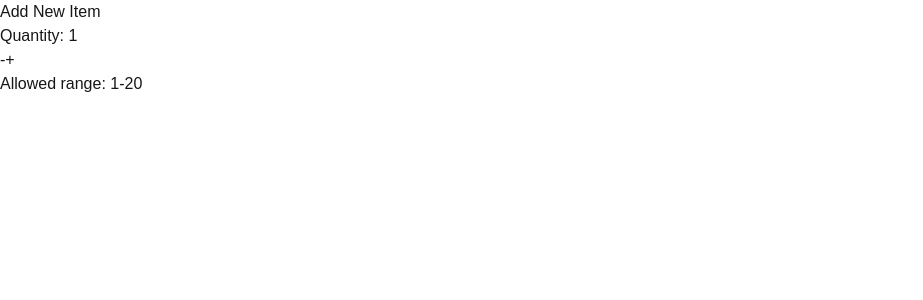
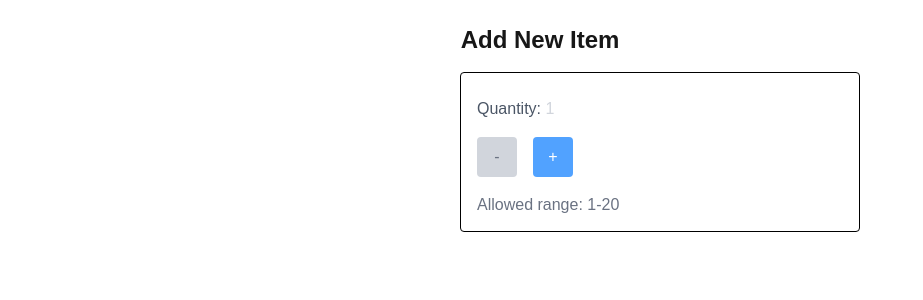
Before and after one commit to usman1736/cprg306-assignments, a Next.js app: page /week-4 in a window 1280 px wide. Shown: the top 300 px of the page, without its empty margins (0-923 px from the left). Built offline with nearby package versions, Linux system fonts and the light colour scheme.

Commit message:
added tailwind

```diff
--- a/app/week-4/new-items.js
+++ b/app/week-4/new-items.js
@@ -5,12 +5,18 @@ export default function NewItems() {
   const [quantity, setQuantity] = useState(1);
   return (
     <div>
-      <header>
+      <header className="text-2xl flex justify-center mr-50 font-bold mt-6">
         <h1>Add New Item</h1>
       </header>
-      <p>Quantity: {quantity}</p>
-      <div>
+      <section className="flex flex-row justify-center">
+        <div className="ml-10 border-1 border-black bg-white text-gray-600 pt-6 pb-4 pl-4 mt-4 rounded-sm w-100 h-40">
+          <p>
+            Quantity: <span className="text-gray-300">{quantity}</span>
+          </p>
+          <div className="flex gap-4 mt-4 mb-4">
+            <div className="flex flex-row justify-center items-center bg-gray-300 p-4 rounded-sm w-10 h-10">
               <button
+                className="text-gray-500"
                 onClick={() =>
                   setQuantity(
                     (quantity > 1) & (quantity <= 20) ? quantity - 1 : quantity
@@ -19,6 +25,8 @@ export default function NewItems() {
               >
                 -
               </button>
+            </div>
+            <div className="flex flex-row justify-center items-center bg-blue-400 rounded sm p-4 w-10 h-10 hover:bg-blue-500">
               <button
                 onClick={() =>
                   setQuantity(
@@ -26,10 +34,13 @@ export default function NewItems() {
                   )
                 }
               >
-          +
+                <span className="text-white">+</span>
               </button>
             </div>
-      <p>Allowed range: 1-20</p>
+          </div>
+          <p className="text-gray-500">Allowed range: 1-20</p>
+        </div>
+      </section>
     </div>
   );
 }
```
Lines whose indentation alone changed are shown as unchanged.
